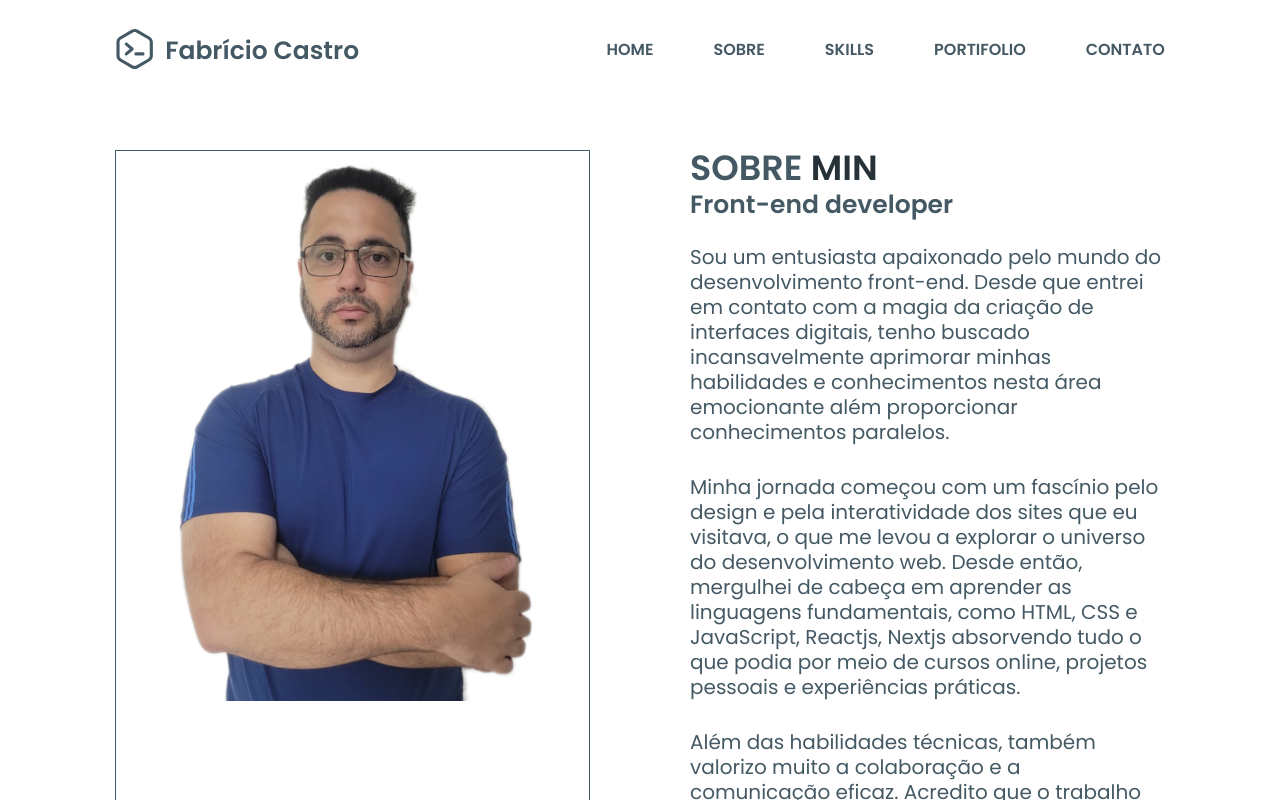
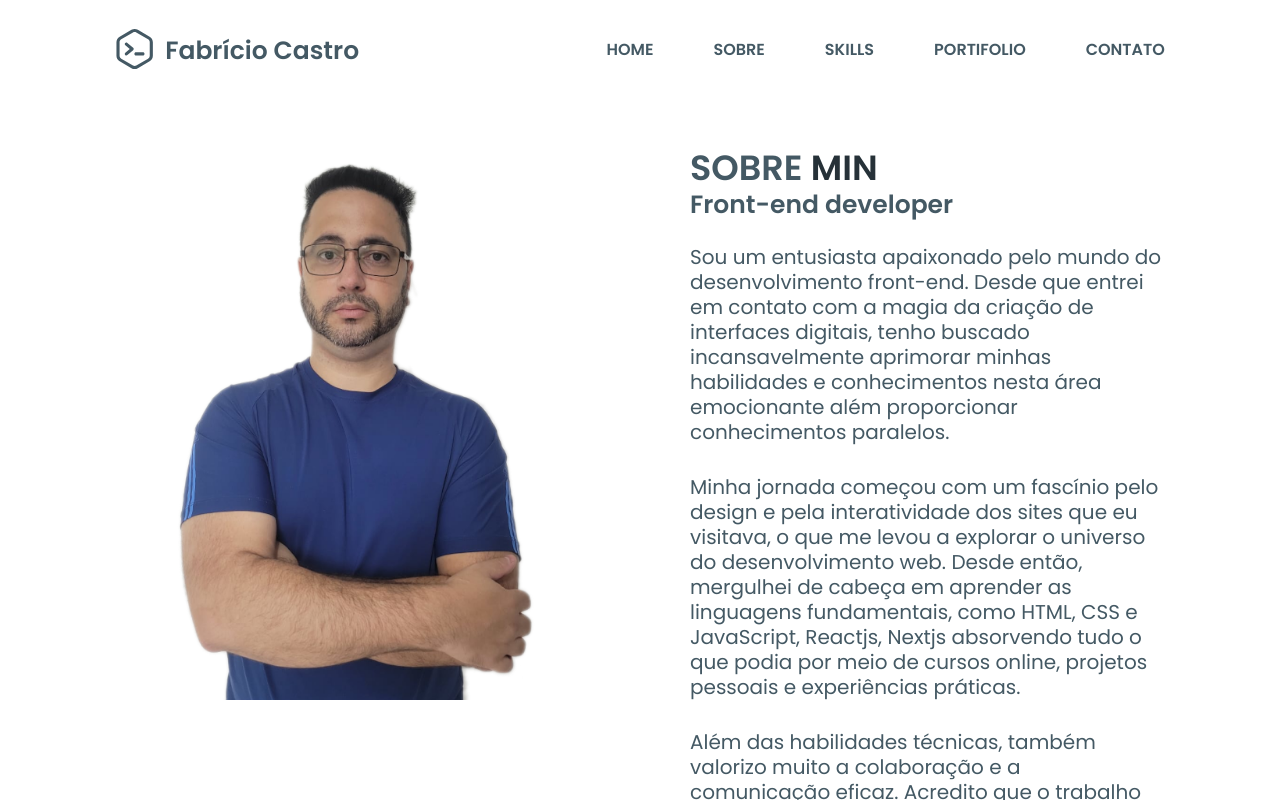
Before and after one commit to fabriciofcastro/fanpage, a Next.js app: page /about in a window 1280 px wide. Shown: the top 800 px of the page. Built offline with nearby package versions, Linux system fonts and the light colour scheme.

Commit message:
remover borda da imagem

```diff
--- a/src/app/about/about.module.css
+++ b/src/app/about/about.module.css
@@ -10,7 +10,6 @@
 .about_img {
   display: flex;
   justify-content: center;
-  border: 1px solid;
 }
 
 .image_dev {
```
